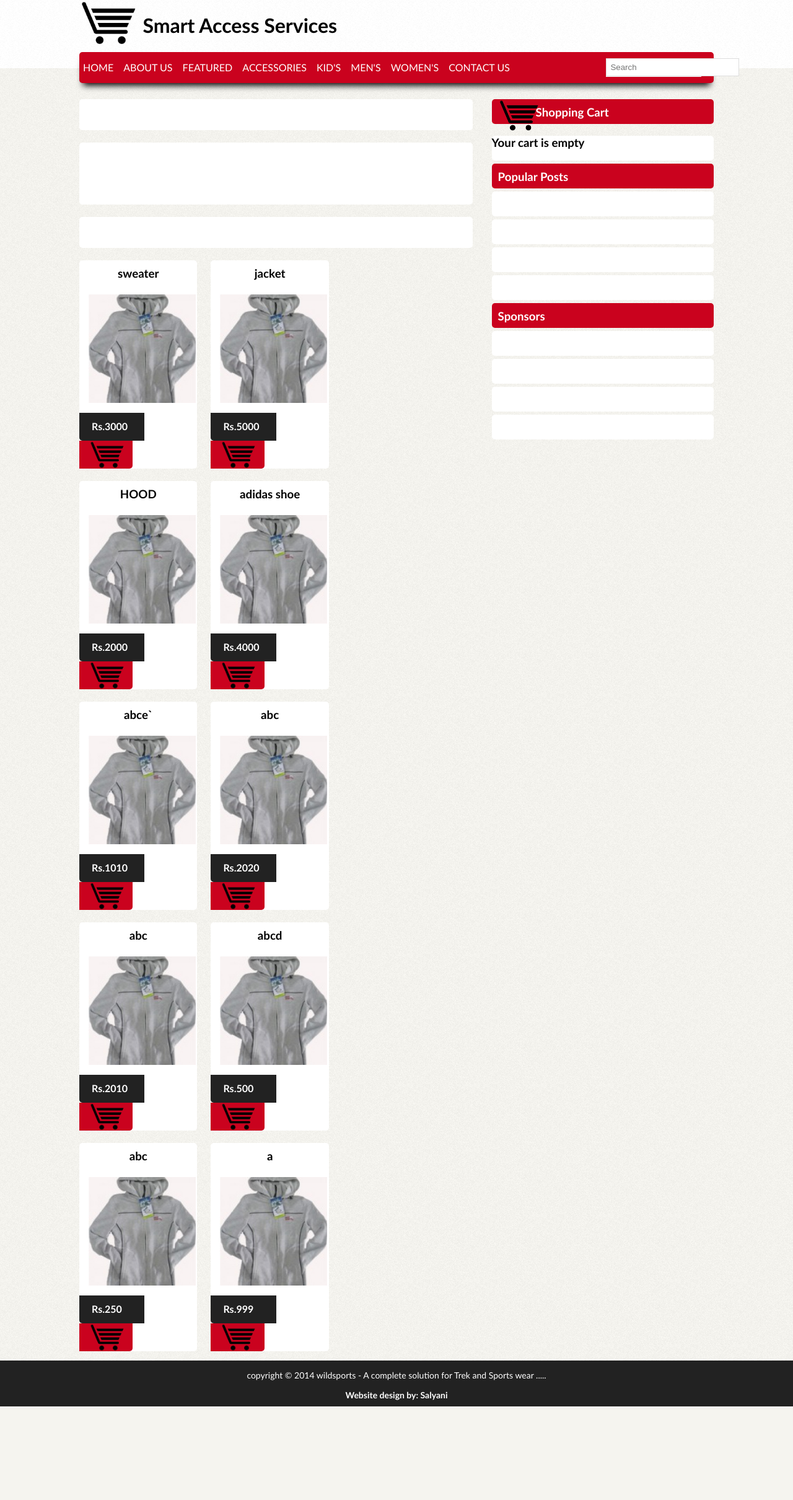
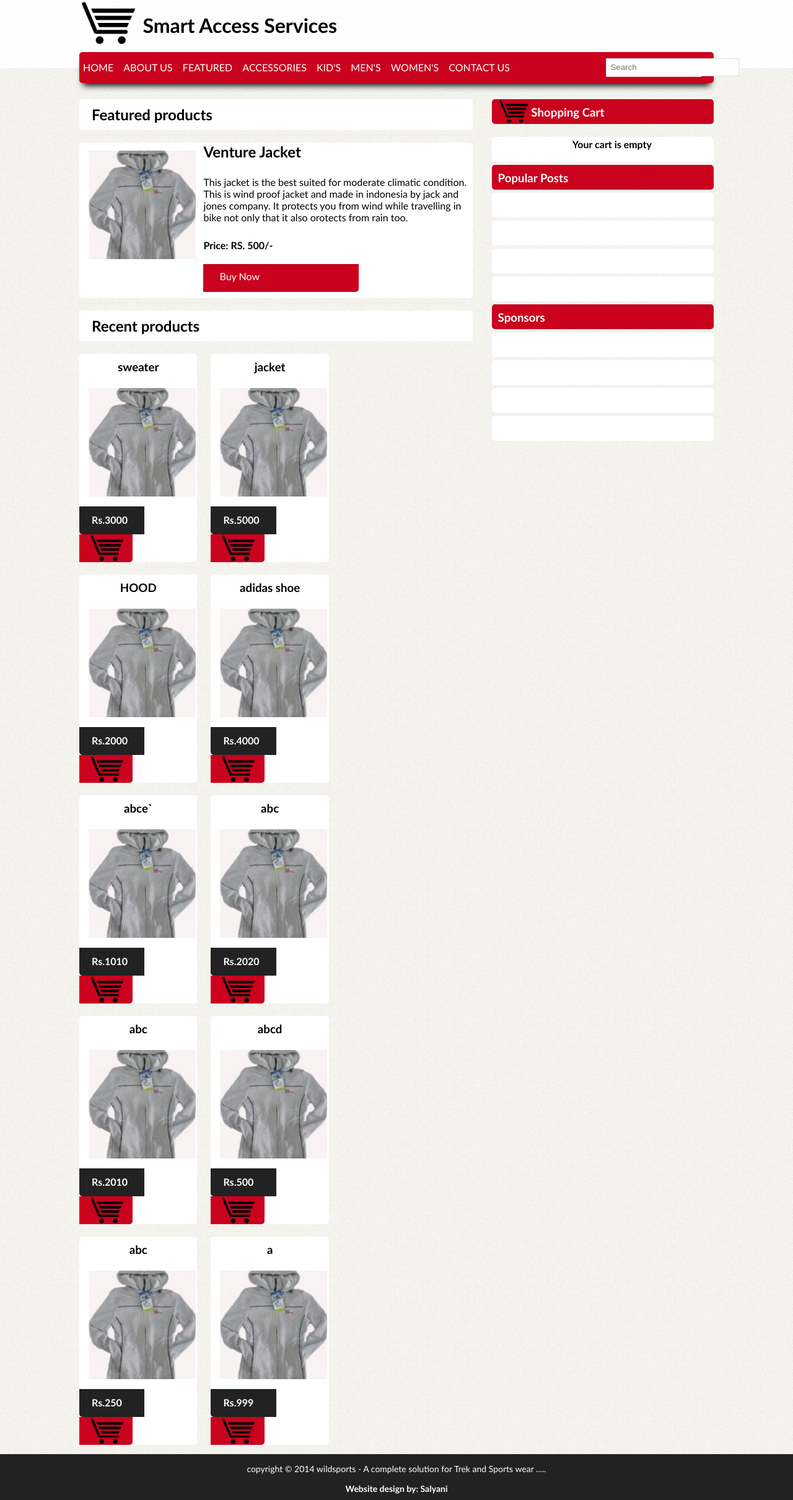
Before and after one commit to infotechnab/smartaservice, a CodeIgniter app: page /bnw/ in a window 1280 px wide. Shown: the whole page at 62% size. Before the commit the page ends 2269 px from the top, so only its background shows below. Run offline with CodeIgniter, Linux system fonts and the light colour scheme.

Commit message:
home page view made final

```diff
--- a/application/views/templates/cart.php
+++ b/application/views/templates/cart.php
@@ -1,8 +1,8 @@
 <?php if ($this->cart->contents()) {  ?>
-         <div id="total_item"><?php echo $this->cart->total_items(); ?></div>
+<div id="total_item"><h4>Total: <?php echo $this->cart->total_items(); ?> items</h4></div>
                 <table width="100%">
                     <tr>
-                        <th>Name</th>
+                        <th style="text-align: left; padding: 0px 0px 0px 15px;">Name</th>
                         <th>Qty</th>
                         <th>Price</th>
                         <th> </th>
@@ -11,10 +11,10 @@
                         <?php foreach ($cart as $item) { ?>
 
                             <tr>
-                                <td><?php echo $item['name']; ?> </td>
-                                <td><?php echo $item['qty'] ?></td>
-                                <td><?php echo $item['price'] ?></td>
-                                <td><?php echo anchor('view/remove/' . $item['rowid'], 'X') ?></td>
+                                <td style="padding: 0px 0px 0px 15px;"><?php echo $item['name']; ?> </td>
+                                <td style="text-align: center;"><?php echo $item['qty'] ?></td>
+                                <td style="text-align: center;"><?php echo $item['price'] ?></td>
+                                <td style="text-align: center;"><?php echo anchor('view/remove/' . $item['rowid'], 'X') ?></td>
                             </tr>
                             <tr id="temp">
 
@@ -24,10 +24,10 @@
 
                         <?php }
                     } ?>
-                    <tr>
-                        <td><b>Total</b>:</td>
+                            <tr >
+                        <td style="padding: 0px 0px 0px 15px; border-top: 1px solid #222;"><b>Total</b>:</td>
                         <td></td>
-                        <td> <b><?php echo $this->cart->total(); ?></b></td>
+                        <td style="text-align: center; border-top: 1px solid #222;"> <b><?php echo $this->cart->total(); ?></b></td>
                         <td></td>
                     </tr>
                     <tr style="text-align: center; background: #cccccc;">
@@ -40,7 +40,7 @@
 <?php }
 
 else { ?>
-    <h3>Your cart is empty</h3>
+<div id="total_item"><h4>Your cart is empty</h4></div>
     <?php }
     ?>
    </div>
--- a/application/views/templates/content.php
+++ b/application/views/templates/content.php
@@ -36,12 +36,41 @@
     <div id='contentWrapper'>
         <div id='content'>
             <div class='contentHeader'>
+                <h2>Featured products</h2>
 
             </div>
             <div class='contentContainer'>
+                <!-- from here the details starts and it must be replaced by slider-->
+
+       <?php $data=array("image"=>'image', "title"=>'Venture Jacket', "details"=>'This jacket is the best suited for moderate climatic condition. This is wind proof jacket and made in indonesia by jack and jones company. It protects you from wind while travelling in bike not only that it also orotects from rain too.', "price"=>'RS. 500/-'); ?>
+            <div id='detailsImage'>
+                             <img src="<?php echo base_url() . "content/images/raincoat.png"; ?>"/>
+            </div>
+
+            <div id="detailsDetail">
+                <h2><?php echo $data['title']; ?></h2>
+                <p> <?php echo $data['details']; ?> </p>
 
             </div>
+
+
+                <h4> Price: <?php echo $data['price']; ?></h4>
+
+            <div class="redColouredDiv" id='contentContainerFooterRight'><p>Buy Now</p></div>
+
+
+
+
+                <!-- here the details ends-->
+                  <div class="clear"></div>
+
+
+            </div>
+
+
+
             <div class='contentHeader'>
+                 <h2>Recent products</h2>
 
             </div>
             <div id="itemContent">
--- a/content/styles/styles.css
+++ b/content/styles/styles.css
@@ -193,9 +193,9 @@ body
 .contentContainer
 {
     margin: 20px 0px 20px 0px;
-    padding: 0px;
+    padding: 0px 0px 10px 0px;
     background-color: #fff;
-    min-height: 100px;
+    min-height: 150px;
     border-radius: 5px;
 }
 .contentContainerDetails
@@ -203,7 +203,7 @@ body
     margin: 0px 0px 20px 0px;
     padding: 0px;
     background-color: #fff;
-    min-height: 230px;
+    min-height: 270px;
     border-radius: 5px;
 }
 .contentContainerBox
@@ -305,7 +305,7 @@ body
 #sideBarImage
 {
     margin: 0px 0px 0px 10px;
-    width: 17%;
+    width: 15%;
     padding: 0px;
     float: left;
     height: 25px;
@@ -314,7 +314,7 @@ body
 {
     margin: 0px;
     padding: 0px;
-    width: 70px;
+    width: 53px;
 
 }
 #sidebarContent h3
@@ -415,3 +415,15 @@ div.vertical-line{
     padding: 0px 10px 0px 50px;
 
 }
+
+#total_item
+{
+    margin: 0px;
+    padding: 0px;
+    min-height: 15px;
+}
+#total_item h4
+{
+    padding: 2px 100px 2px 15px;
+    text-align: right;
+}
```
